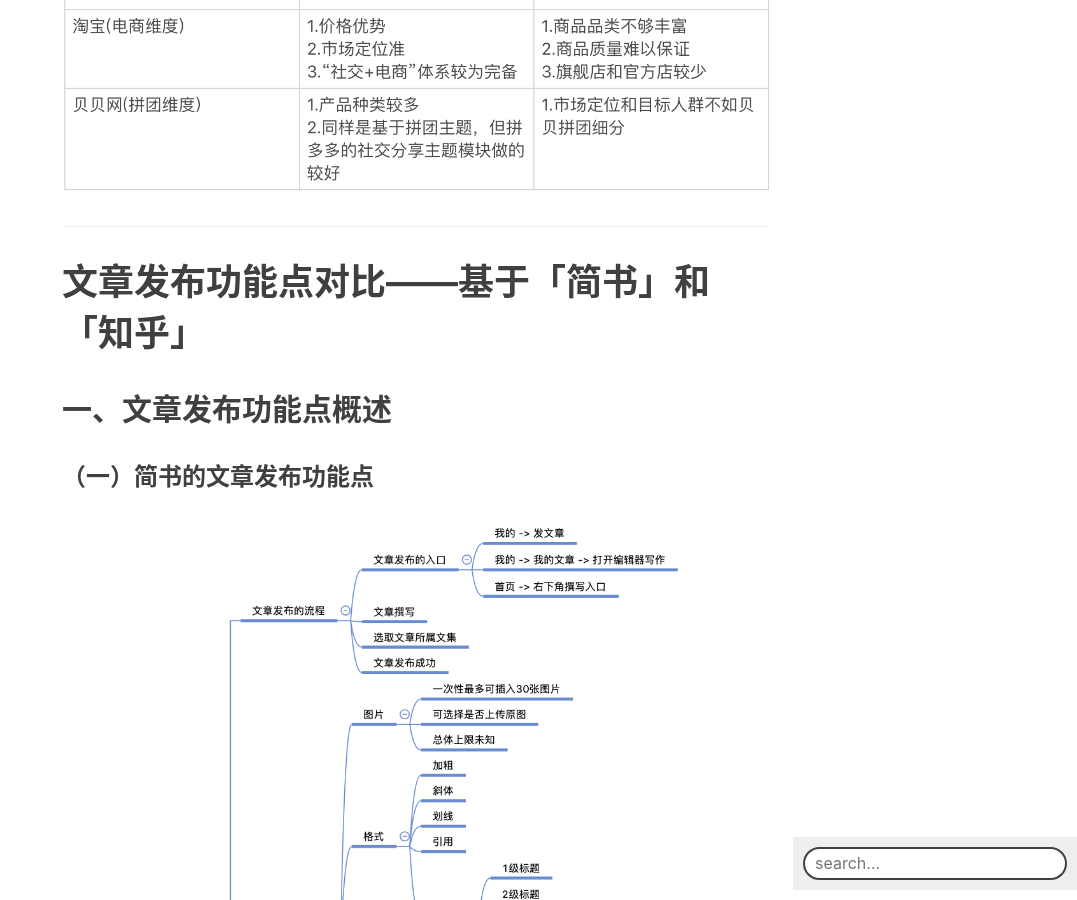
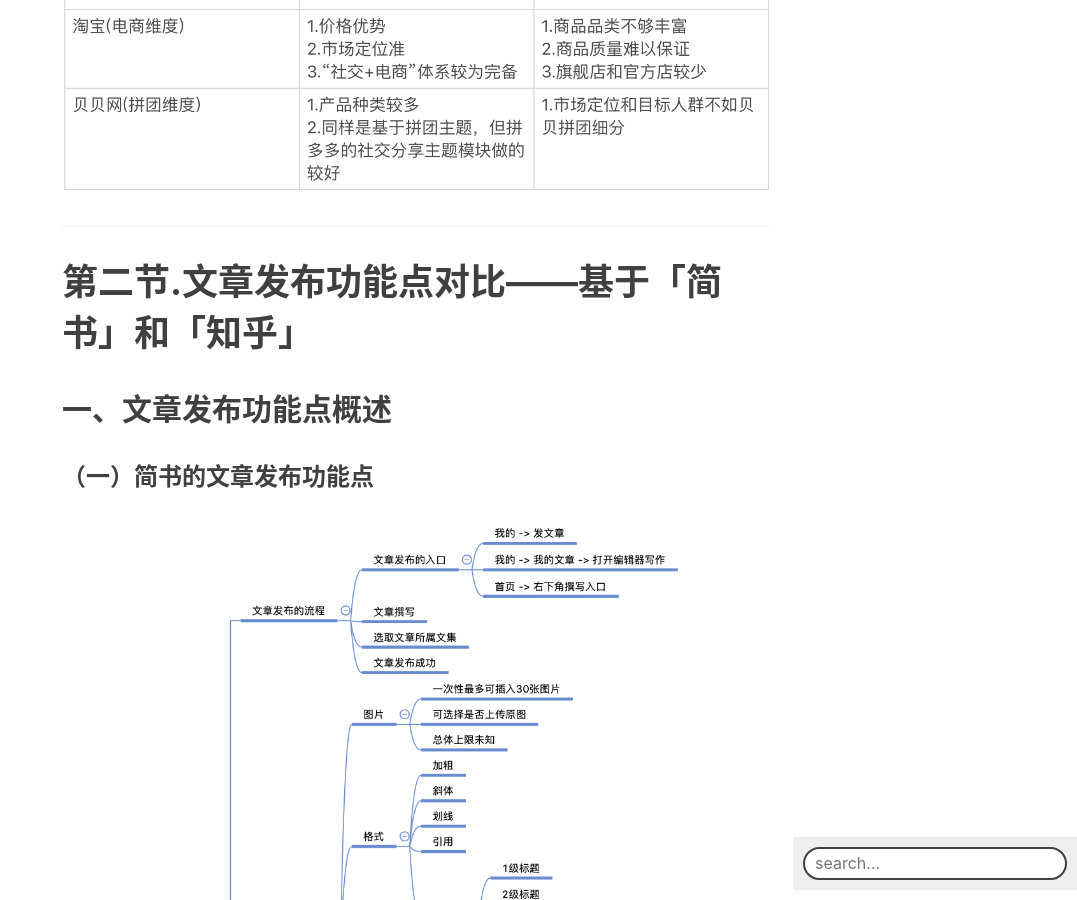
Before and after one commit to 835066087/835066087.github.io, a Jekyll site: the page built from _posts/2019-11-18-damubiao.md, in a window 1280 px wide and 900 px high, scrolled down 7151 px. Shown: the whole window, without its empty margins (203-1280 px from the left). Built offline with Jekyll 4.4.1, drawn with Linux system fonts in a browser that asks for light colours; nearby versions of some CDN libraries; comment, search, counter and statistics services are not loaded; some of the changed text lies outside the part shown.

Commit message:
Update 2019-11-18-damubiao.md

```diff
--- a/_posts/2019-11-18-damubiao.md
+++ b/_posts/2019-11-18-damubiao.md
@@ -12,7 +12,7 @@
 
 
 
-# 从产品视角分析「拼多多」
+# 第一节.从产品视角分析「拼多多」
 
 ## 一、产品是什么
 
@@ -148,7 +148,7 @@
 
 
 
-# 文章发布功能点对比——基于「简书」和「知乎」
+# 第二节.文章发布功能点对比——基于「简书」和「知乎」
 
 ## 一、文章发布功能点概述
 
@@ -212,7 +212,7 @@
 
 这一点启发是基于简书第一次发布文章后，给出的提示，ios系统有着相对闭合的生态环境，App的限制要求也十分严格，但简书将文章撰写的功能直接置于了ios系统的主屏幕上，让用户直接通过主屏幕就可以进入文章写作功能，是一个十分大的亮点。
 
-# 基于「达目标」的业务流程还原
+# 第三节.基于「达目标」的业务流程还原
 
 ## 一、业务流程还原
 
@@ -238,7 +238,7 @@
 
 
 
-# 「今天你真好看」产品调研
+# 第四节.「今天你真好看」产品调研
 
 ## 一、调研结论
 
```
